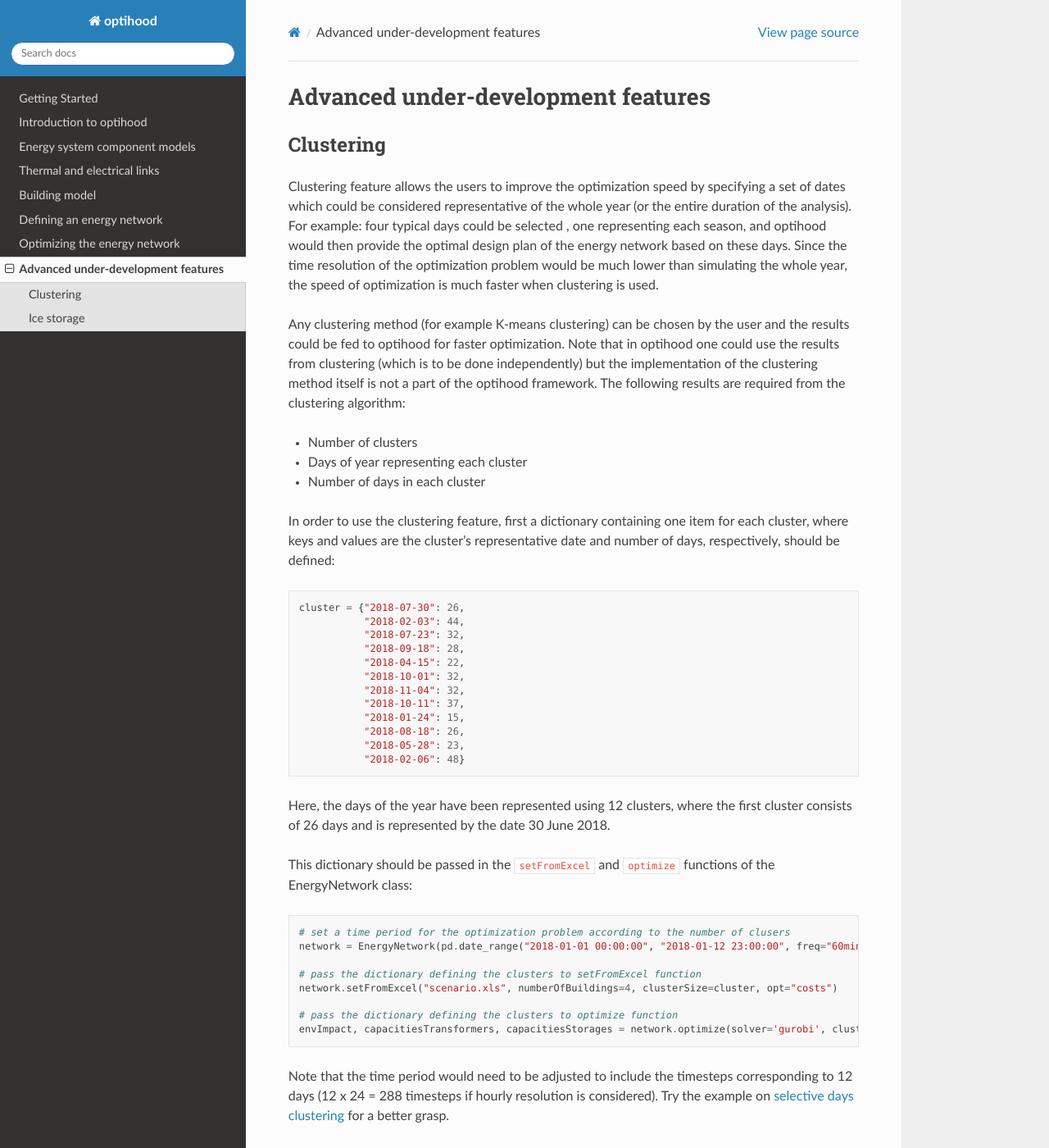
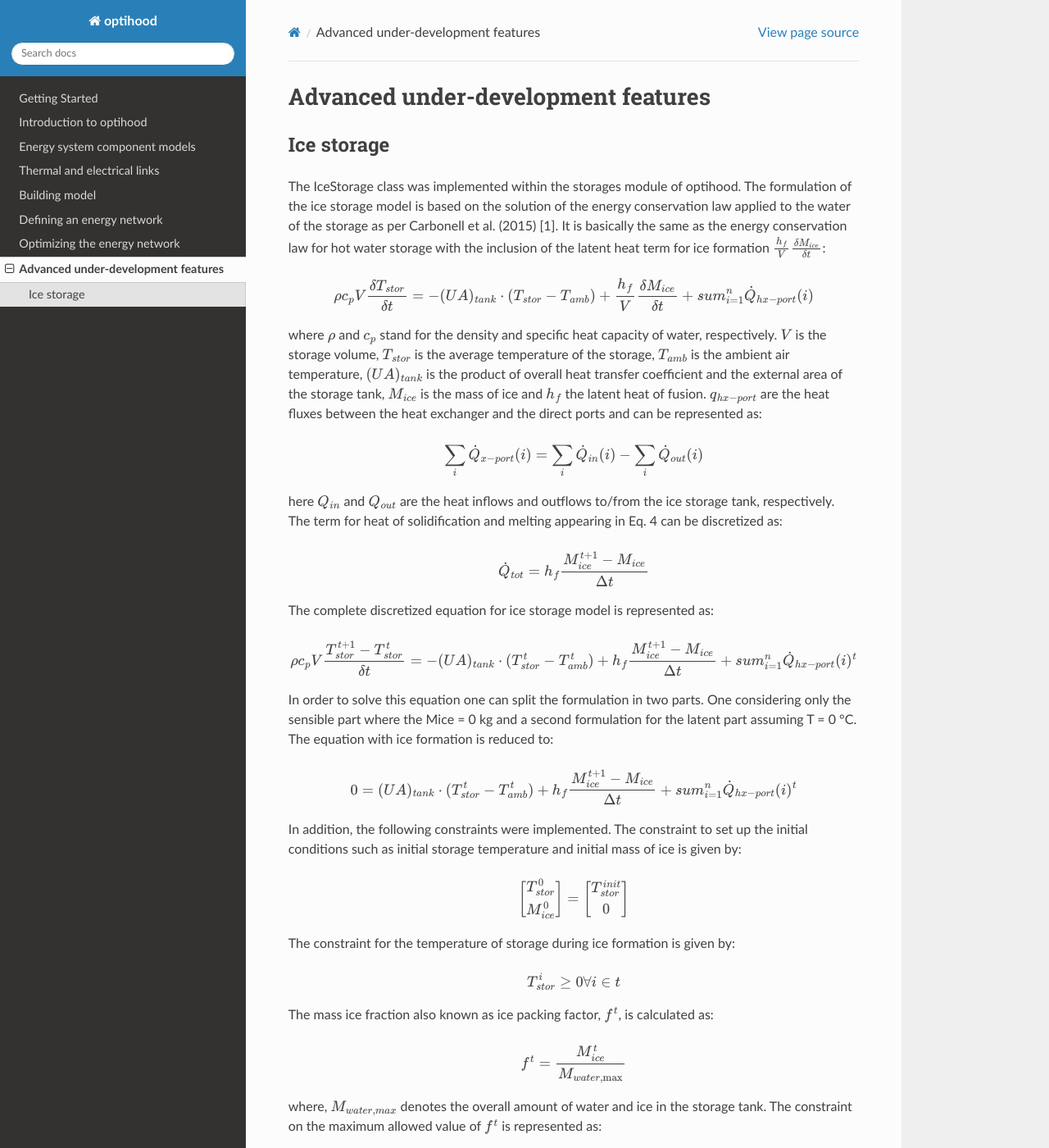
Before and after one commit to SPF-OST/optihood, a Sphinx documentation site: the page built from docs/guide/advanced_under_development_features.rst, in a window 1280 px wide and 1400 px high. Shown: the whole window at 82% size. Built offline with Sphinx 7.4.7 and the Read the Docs theme 2.0.0, drawn with Linux system fonts in a browser that asks for light colours; pages that are not in the unit, such as notebooks, are missing from menus.

Commit message:
Update advanced_under_development_features.rst

```diff
--- a/docs/guide/advanced_under_development_features.rst
+++ b/docs/guide/advanced_under_development_features.rst
@@ -2,59 +2,6 @@
 
 Advanced under-development features
 ===================================
-
-
-Clustering
-----------
-
-Clustering feature allows the users to improve the optimization speed by specifying a set of dates which could be considered
-representative of the whole year (or the entire duration of the analysis). For example: four typical days could be selected
-, one representing each season, and optihood would then provide the optimal design plan of the energy network based on these
-days. Since the time resolution of the optimization problem would be much lower than simulating the whole year, the speed
-of optimization is much faster when clustering is used.
-
-Any clustering method (for example K-means clustering) can be chosen by the user and the results could be fed to optihood
-for faster optimization. Note that in optihood one could use the results from clustering (which is to be done independently)
-but the implementation of the clustering method itself is not a part of the optihood framework. The following results are
-required from the clustering algorithm:
-
-- Number of clusters
-- Days of year representing each cluster
-- Number of days in each cluster
-
-In order to use the clustering feature, first a dictionary containing one item for each cluster, where keys and values are
-the cluster's representative date and number of days, respectively, should be defined::
-
-    cluster = {"2018-07-30": 26,
-               "2018-02-03": 44,
-               "2018-07-23": 32,
-               "2018-09-18": 28,
-               "2018-04-15": 22,
-               "2018-10-01": 32,
-               "2018-11-04": 32,
-               "2018-10-11": 37,
-               "2018-01-24": 15,
-               "2018-08-18": 26,
-               "2018-05-28": 23,
-               "2018-02-06": 48}
-
-Here, the days of the year have been represented using 12 clusters, where the first cluster consists of 26 days and is
-represented by the date 30 June 2018.
-
-This dictionary should be passed in the ``setFromExcel`` and ``optimize`` functions of the EnergyNetwork class::
-
-    # set a time period for the optimization problem according to the number of clusers
-    network = EnergyNetwork(pd.date_range("2018-01-01 00:00:00", "2018-01-12 23:00:00", freq="60min"), temperatureSH, temperatureDHW)
-
-    # pass the dictionary defining the clusters to setFromExcel function
-    network.setFromExcel("scenario.xls", numberOfBuildings=4, clusterSize=cluster, opt="costs")
-
-    # pass the dictionary defining the clusters to optimize function
-    envImpact, capacitiesTransformers, capacitiesStorages = network.optimize(solver='gurobi', clusterSize=cluster)
-
-Note that the time period would need to be adjusted to include the timesteps corresponding to 12 days (12 x 24 = 288 timesteps
-if hourly resolution is considered). Try the example on `selective days clustering <https://github.com/SPF-OST/optihood/blob/main/data/examples/selective_days_clustering.py>`_
-for a better grasp.
 
 Ice storage
 ------------
```
